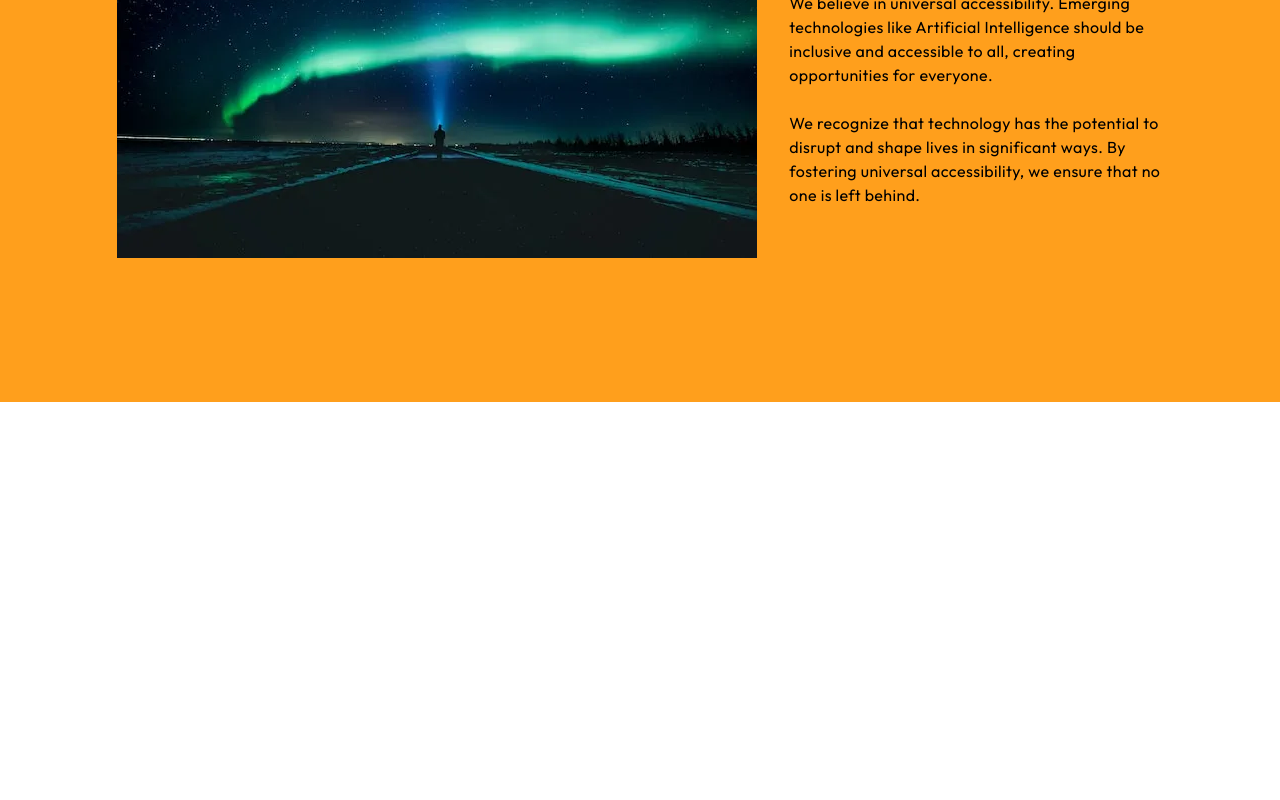
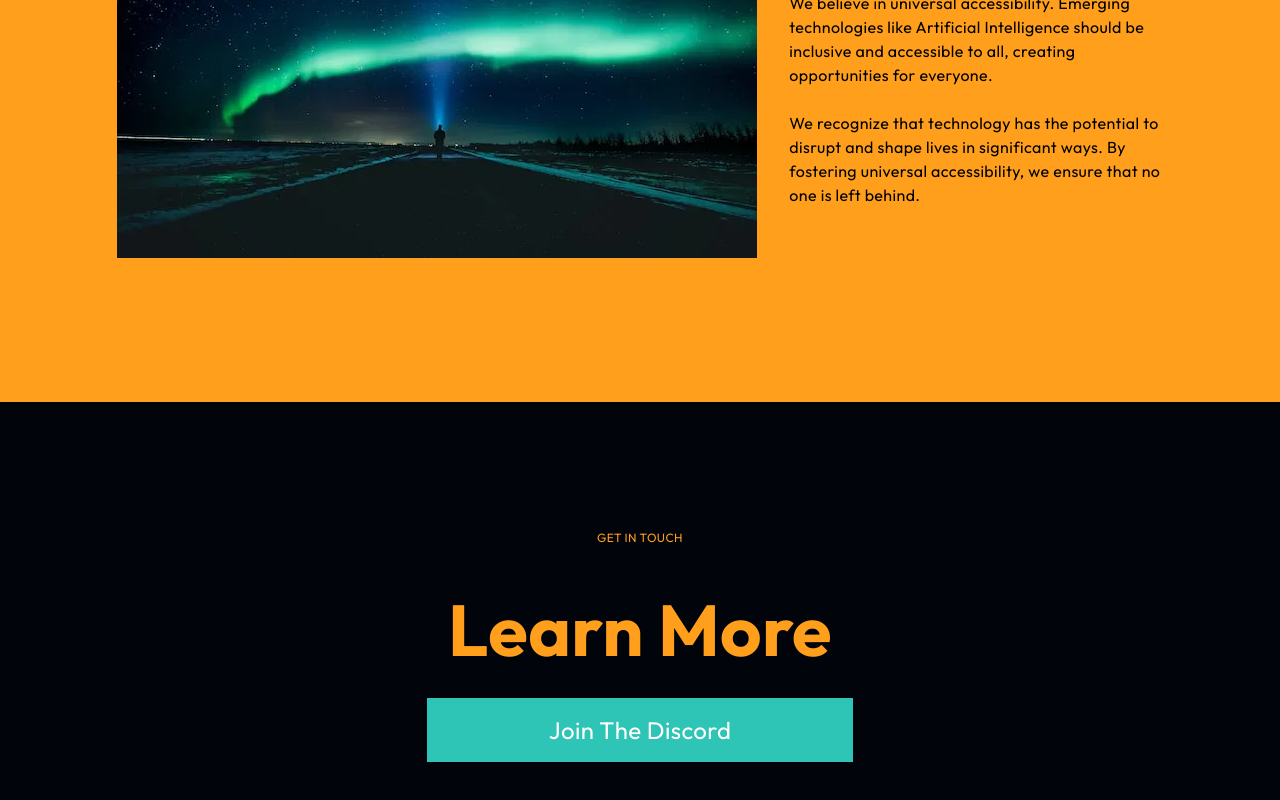
Before and after one commit to deniselupe/chat-app, a Next.js app in the folder frontend/: page / in a window 1280 px wide. Shown: the part 2189-2989 px from the top of the page. Before the commit the page ends 2591 px from the top, so only its background shows below. Built offline with nearby package versions, Linux system fonts and the light colour scheme.

Commit message:
style: add additional main content to homepage

```diff
--- a/frontend/src/app/page.tsx
+++ b/frontend/src/app/page.tsx
@@ -1,4 +1,5 @@
 import Image from 'next/image';
+import Link from 'next/link';
 import seechoFriend from '@/public/assets/seecho.webp';
 import HeartIcon from '@/public/svgs/heart-icon.svg';
 import TempOne from '@/public/assets/homepage-temp1.webp';
@@ -84,6 +85,11 @@ export default function HomePage() {
           </div>
         </div>
       </section>
+      <section className="bg-seecho-darkblue w-screen py-32 text-center">
+        <h3 className="text-seecho-orange text-xs mb-12">GET IN TOUCH</h3>
+        <h1 className="text-seecho-orange text-7xl font-bold mb-8">Learn More</h1>
+        <button type="button" className="text-white text-2xl bg-seecho-lightblue hover:bg-seecho-orange w-1/3 h-16">Join The Discord</button>
+      </section>
     </main>
   );
 }
```
